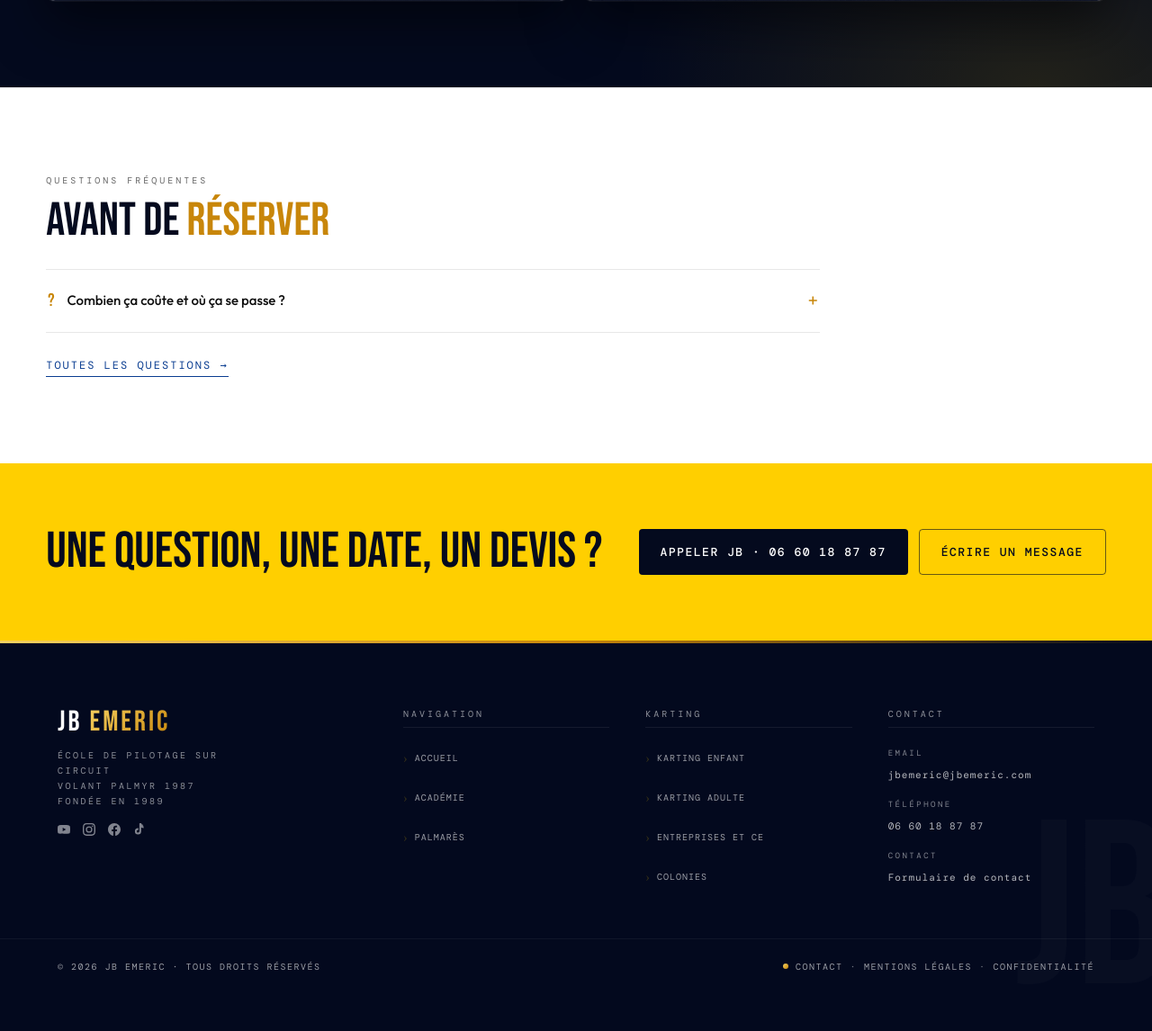
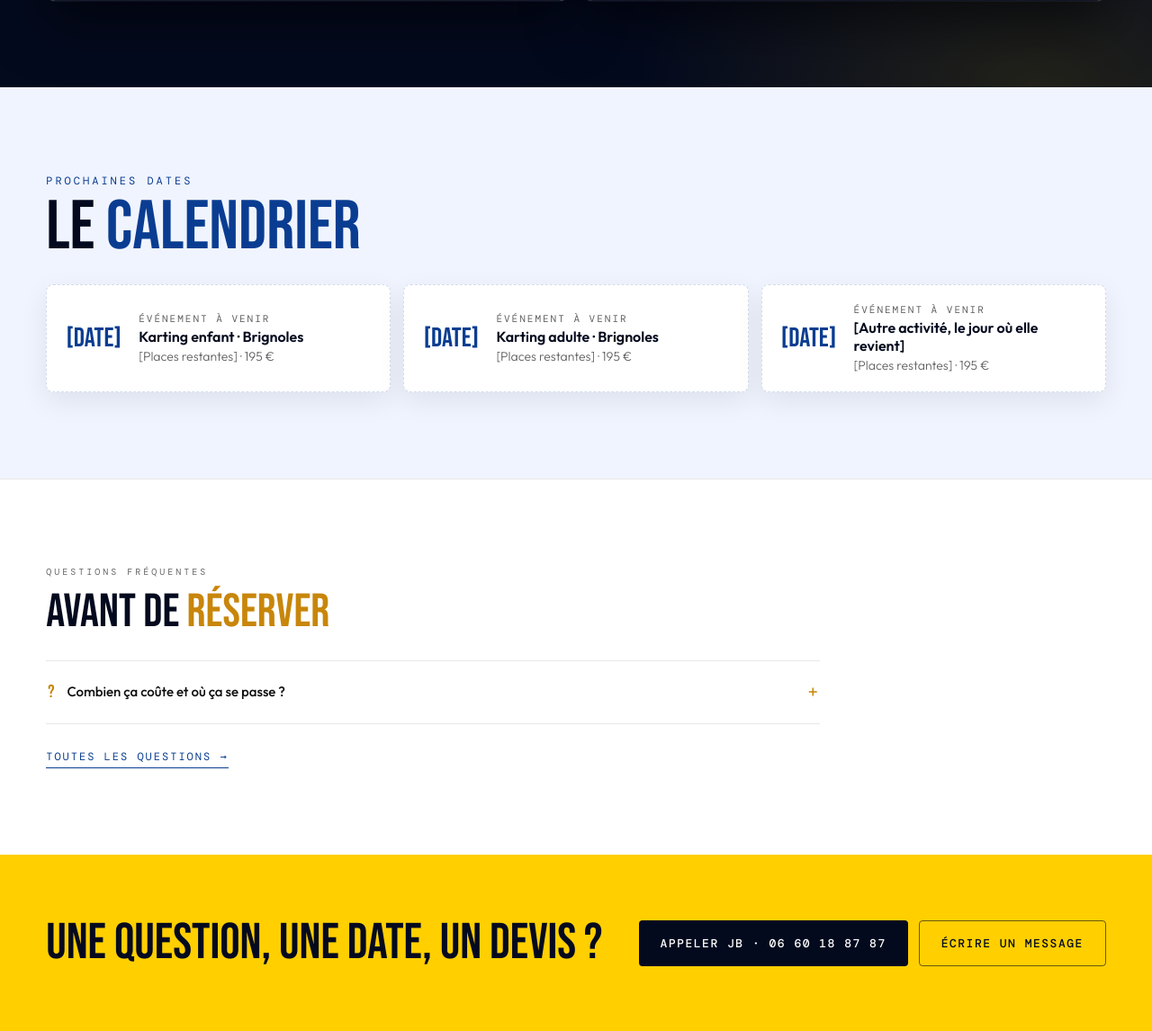
Before and after one commit to Yoemr/Jbemeric, a PHP site: page / in a window 1280 px wide. Shown: the part 1536-2682 px from the top of the page at 90% size. Before the commit the page ends 2615 px from the top, so only its background shows below. Run offline with PHP 8.4, Linux system fonts and the light colour scheme; some libraries are stand-ins or nearby versions.

Commit message:
Dates : cartes d'exemple « Événement à venir » tant qu'aucune date n'est saisie
Co-Authored-By: Claude Opus 5.5 <noreply@anthropic.com>
Claude-Session: https://claude.ai/code/session_01JJusDMifs8RaWKXgqwnxfM

```diff
--- a/assets/css/dates.css
+++ b/assets/css/dates.css
@@ -50,3 +50,7 @@
 }
 .date-cta:hover { filter: brightness(1.06) }
 .date-carte--complet { opacity: .6 }
+
+/* Carte d'exemple, en attendant les vraies dates */
+.date-carte--exemple { border-style: dashed }
+.date-carte--exemple .date-num { font-size: 30px }
--- a/assets/js/dates.js
+++ b/assets/js/dates.js
@@ -6,7 +6,7 @@
 // aucune ne devient fausse le lendemain.
 //
 // ── Comment une page s'en sert ──────────────────────────────────────────────
-//     <section data-dates-bloc hidden>
+//     <section data-dates-bloc>
 //       ... titre de la section ...
 //       <div class="dates-liste" data-dates="karting" data-dates-max="6"></div>
 //     </section>
@@ -16,10 +16,11 @@
 //                   Vide : toutes les activités.
 //   data-dates-max  nombre de dates au plus. 6 par défaut.
 //
-// Le bloc parent marqué data-dates-bloc reste masqué tant qu'il n'y a pas de
-// date à venir. Tout élément marqué data-si-dates (un bouton « Voir les
-// dates », par exemple) suit le même sort. Une section vide ne s'affiche
-// jamais, et elle apparaît seule le jour où JB ajoute une journée.
+// Sans date à venir, la liste garde ce que le HTML y a mis : des cartes
+// d'exemple « Événement à venir », demande de Yoan du 6 novembre 2026, le
+// site n'étant pas encore ouvert au public. Une liste vide dans le HTML et
+// sans date en base masque son bloc (data-dates-bloc) et les éléments
+// marqués data-si-dates, comme un bouton « Voir les dates ».
 (function () {
   var SB = 'https://fyaybxamuabawerqzuud.supabase.co/rest/v1/'
   var KEY = 'sb_publishable_9XPoYkZmVACEtI6UfPRhYg_3RAfWXFD'
@@ -87,15 +88,21 @@
       var mot = (el.getAttribute('data-dates') || '').toLowerCase()
       var max = parseInt(el.getAttribute('data-dates-max'), 10) || 6
       var pour = events.filter(function (e) { return !mot || (e.type || '').toLowerCase().indexOf(mot) !== -1 }).slice(0, max)
-      if (!pour.length) continue
+      if (!pour.length) {
+        if (!el.children.length) {
+          var vide = el.closest('[data-dates-bloc]')
+          if (vide) vide.hidden = true
+        } else total += 0.5
+        continue
+      }
       el.innerHTML = pour.map(function (e) { return carte(e, circuits) }).join('')
       var bloc = el.closest('[data-dates-bloc]')
       if (bloc) bloc.hidden = false
       total += pour.length
     }
-    if (total) {
+    if (!total) {
       var liens = document.querySelectorAll('[data-si-dates]')
-      for (var j = 0; j < liens.length; j++) liens[j].hidden = false
+      for (var j = 0; j < liens.length; j++) liens[j].hidden = true
     }
   }).catch(function () { /* rien à montrer : les blocs restent masqués */ })
 })()
--- a/index.html
+++ b/index.html
@@ -41,7 +41,7 @@
     <p class="hero-sub">Karting pour les enfants et les adultes, journées pour les groupes et les entreprises. Vainqueur du Volant Palmyr 1987, JB encadre chaque journée, du briefing au dernier tour.</p>
     <div class="hero-btns">
       <a class="btn btn-y" href="#activites">Voir les activités</a>
-      <a class="btn btn-w" href="#dates" data-si-dates hidden>Prochaines dates</a>
+      <a class="btn btn-w" href="#dates" data-si-dates>Prochaines dates</a>
     </div>
   </div>
 </section>
@@ -104,14 +104,28 @@
 </section>
 
 <!-- ═══ DATES : masquée tant qu'aucune date n'est saisie (dates.js) ═══ -->
-<section class="vit-dates dates-clair" id="dates" data-dates-bloc hidden>
+<section class="vit-dates dates-clair" id="dates" data-dates-bloc>
   <div class="vit-in">
     <div class="vit-tete">
       <div class="vit-kicker">Prochaines dates</div>
       <h2 class="vit-titre">Le <em>calendrier</em></h2>
     </div>
     <!-- karting seul tant que les autres activités sont masquées -->
-    <div class="dates-liste" data-dates="karting" data-dates-max="6"></div>
+    <div class="dates-liste" data-dates="karting" data-dates-max="6">
+      <!-- Exemples affichés tant qu'aucune date n'est saisie, remplacés par dates.js -->
+      <article class="date-carte date-carte--exemple">
+        <div class="date-jour"><span class="date-num">[Date]</span></div>
+        <div class="date-info"><span class="date-quand">Événement à venir</span><span class="date-type">Karting enfant · Brignoles</span><span class="date-detail">[Places restantes] · 195 €</span></div>
+      </article>
+      <article class="date-carte date-carte--exemple">
+        <div class="date-jour"><span class="date-num">[Date]</span></div>
+        <div class="date-info"><span class="date-quand">Événement à venir</span><span class="date-type">Karting adulte · Brignoles</span><span class="date-detail">[Places restantes] · 195 €</span></div>
+      </article>
+      <article class="date-carte date-carte--exemple">
+        <div class="date-jour"><span class="date-num">[Date]</span></div>
+        <div class="date-info"><span class="date-quand">Événement à venir</span><span class="date-type">[Autre activité, le jour où elle revient]</span><span class="date-detail">[Places restantes] · 195 €</span></div>
+      </article>
+    </div>
   </div>
 </section>
 
```
Also changed, not shown: academie.html (+17 -3 lines), docs/05-etat-des-lieux.md (+1 -1 lines), docs/06-decisions.md (+1 -1 lines).
